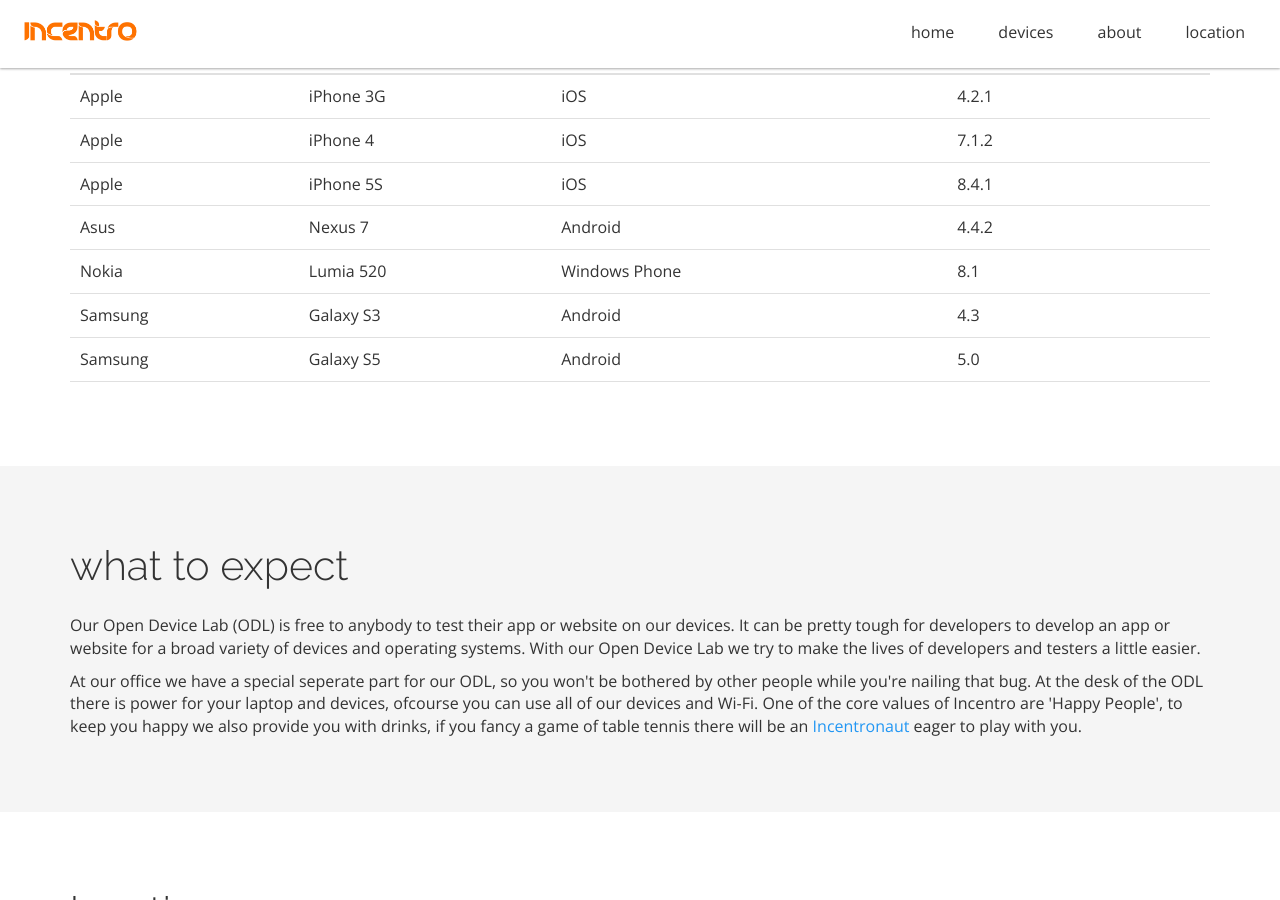
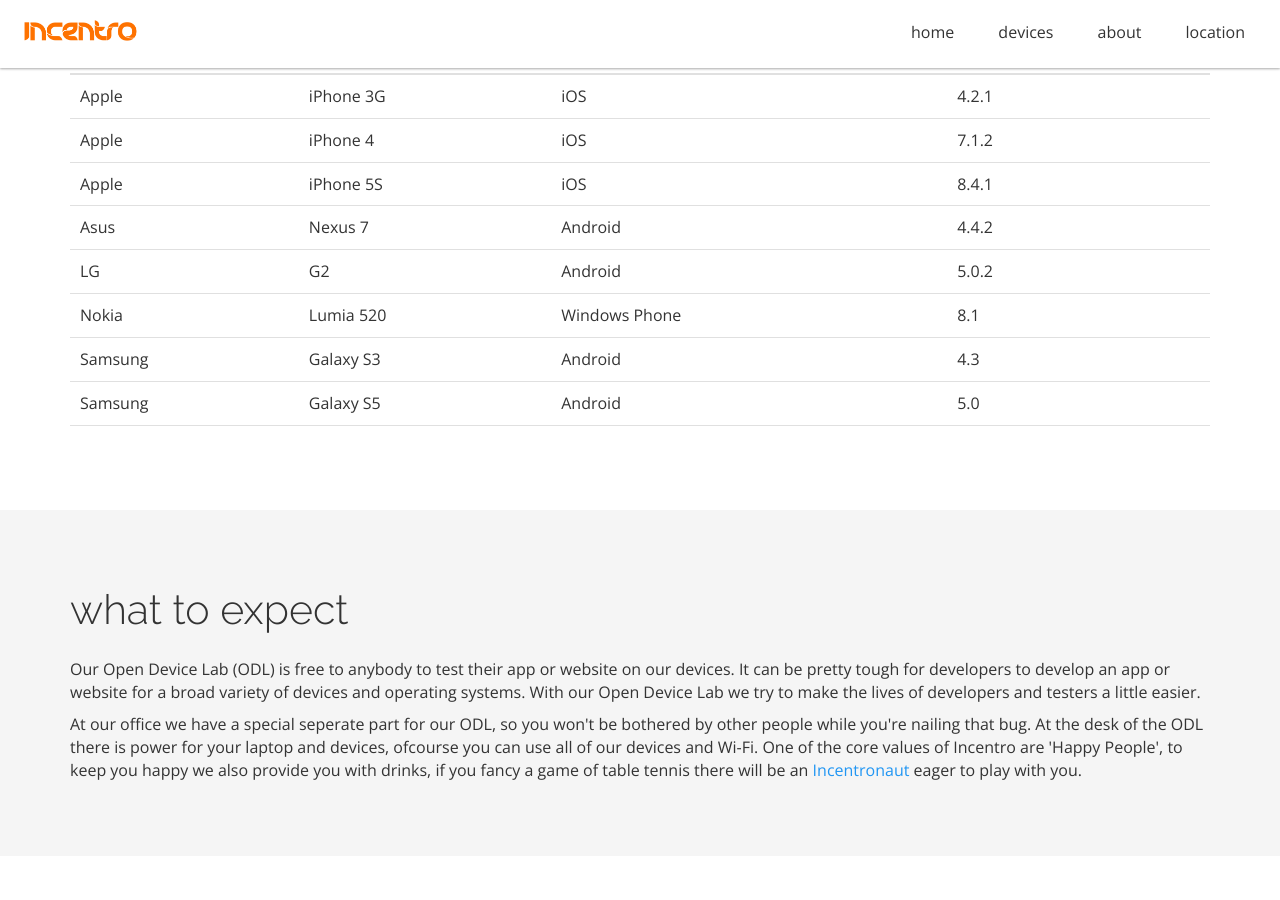
Before and after one commit to incentro/devicelab, a Jekyll site: the page built from index.html, in a window 1280 px wide and 900 px high, scrolled down 832 px. Built offline with Jekyll 4.4.1, drawn with Linux system fonts in a browser that asks for light colours; nearby versions of some CDN libraries; Markdown is read by kramdown in place of the engine named in the settings.

Commit message:
Update devicelist.yml

```diff
--- a/_data/devicelist.yml
+++ b/_data/devicelist.yml
@@ -29,6 +29,12 @@
   os: Android
   osversion: 4.4.2
 
+- title: LGG2.5.0.2
+  vendor: LG
+  device: G2
+  os: Android
+  osversion: 5.0.2
+
 - title: NokiaLumia5208.1
   vendor: Nokia
   device: Lumia 520
```
